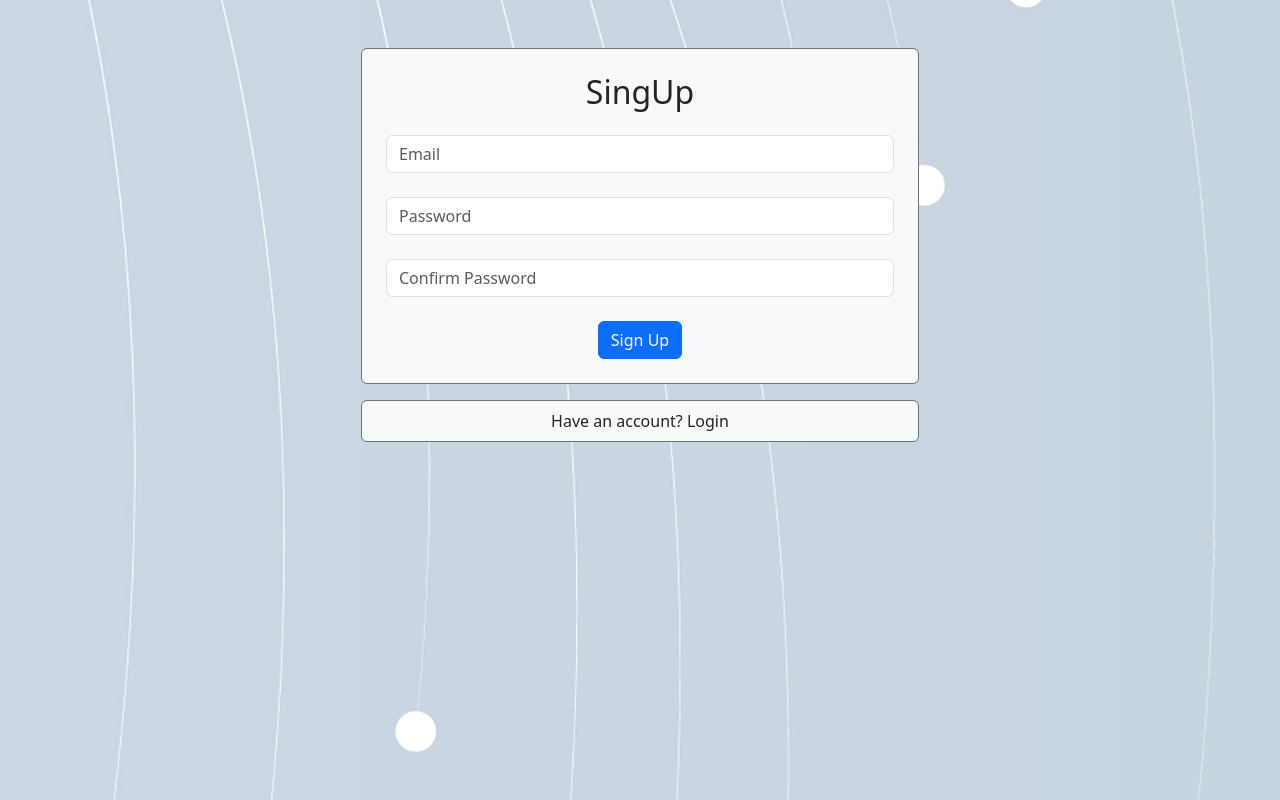
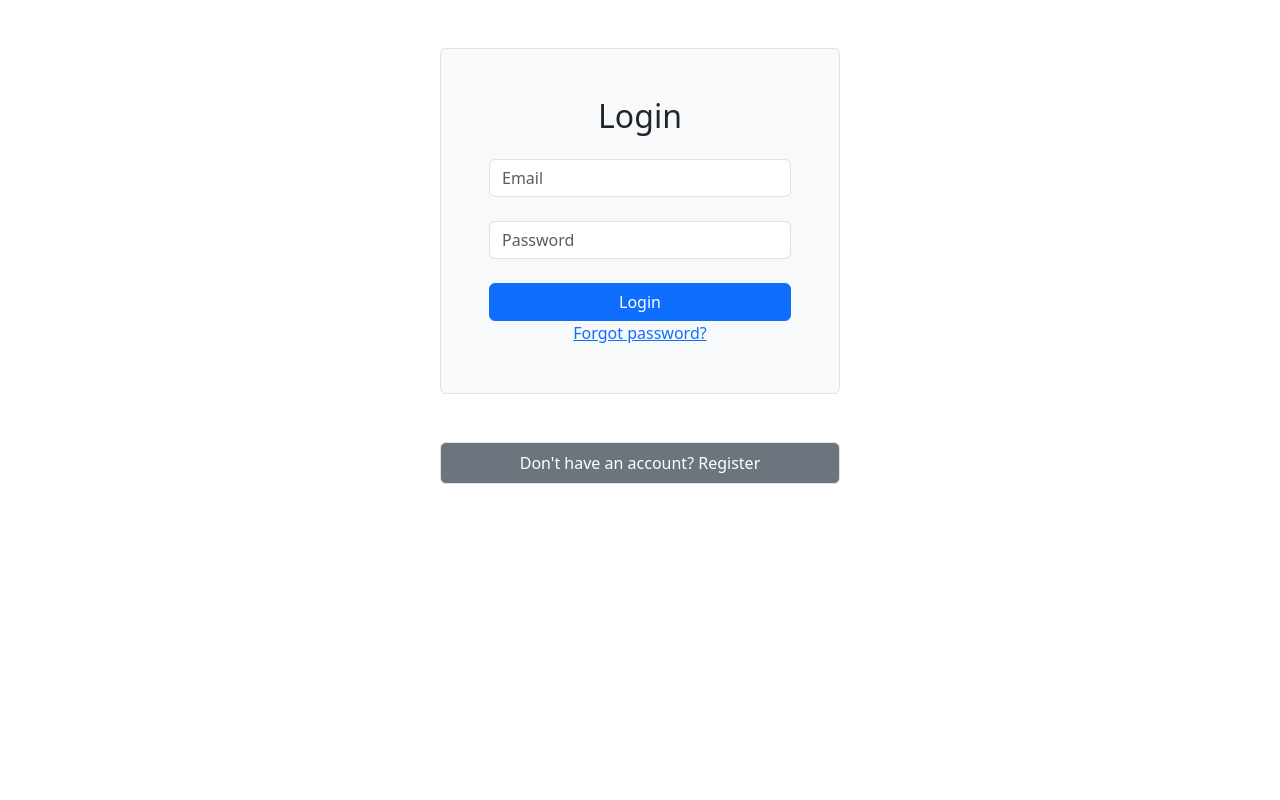
Before and after one commit to HarshaMacherla/Expense-Tracker, a React (Create React App) app: page /login in a window 1280 px wide. Built offline with nearby package versions, Linux system fonts and the light colour scheme.

Commit message:
Added login page with Firebase Authentication

```diff
--- a/src/App.css
+++ b/src/App.css
@@ -1,3 +1,3 @@
 body {
-    background-image: url("./assets/webpage-background.jpg");
+  background-color: rgb(208, 208, 209);
 }
--- a/src/App.js
+++ b/src/App.js
@@ -1,11 +1,50 @@
 import React from "react";
 import "./App.css";
-import UserRegistration from "./components/Registration/UserRegistration";
+import SignUpPage from "./components/UserAuthentication/SignUpPage";
+import LoginPage from "./components/UserAuthentication/LoginPage";
+import { Route, Switch, Redirect } from "react-router-dom";
+import Home from "./pages/Home";
 
 const App = () => {
+  const [isLoggedIn, setIsLoggedIn] = React.useState(
+    !!localStorage.getItem("token")
+  );
+
+  const [isLogin, setIsLogin] = React.useState(true);
+
   return (
     <>
-      <UserRegistration />
+      <Switch>
+        <Route path="/" exact>
+          {isLoggedIn && <Home />}
+          {!isLoggedIn && <Redirect to="/login" />}
+        </Route>
+        <Route path="/" exact>
+          {isLoggedIn && <Home />}
+          {!isLoggedIn && <Redirect to="/login" />}
+        </Route>
+        {isLogin ? (
+          <Route path="/login">
+            {isLoggedIn && <Redirect to="/" />}
+            {!isLoggedIn && (
+              <LoginPage
+                setIsLogin={setIsLogin}
+                setIsLoggedIn={setIsLoggedIn}
+              />
+            )}
+          </Route>
+        ) : (
+          <Route path="/signup">
+            {isLoggedIn && <Redirect to="/" />}
+            {!isLoggedIn && (
+              <SignUpPage
+                setIsLogin={setIsLogin}
+                setIsLoggedIn={setIsLoggedIn}
+              />
+            )}
+          </Route>
+        )}
+      </Switch>
     </>
   );
 };
--- a/src/components/Registration/UserRegistration.js
+++ /dev/null
@@ -1,96 +0,0 @@
-import React from "react";
-import { Button, Container, Form } from "react-bootstrap";
-
-const UserRegistration = () => {
-  const emailRef = React.useRef();
-  const passwordRef = React.useRef();
-  const confirmPasswordRef = React.useRef();
-
-  const handleSubmit = async (event) => {
-    event.preventDefault();
-
-    const email = emailRef.current.value;
-    const password = passwordRef.current.value;
-    const confirmPassword = confirmPasswordRef.current.value;
-
-    if (password !== confirmPassword) {
-      alert("Passwords mistmatch!");
-      return;
-    }
-
-    try {
-      const response = await fetch(
-        "https://identitytoolkit.googleapis.com/v1/accounts:signUp?key=AIzaSyAvBSC-wnMSr4LTyhMGqXtQdczeBxPzacw",
-        {
-          method: "POST",
-          body: JSON.stringify({
-            email,
-            password,
-            returnSecureToken: true,
-          }),
-          headers: {
-            "Content-Type": "application/json",
-          },
-        }
-      );
-
-      if (!response.ok) {
-        const errorResponse = await response.json();
-        throw new Error(errorResponse.error.message);
-      }
-
-      console.log("Signed Up successfully!");
-    } catch (error) {
-      alert(error.message);
-    }
-
-    emailRef.current.value = "";
-    passwordRef.current.value = "";
-    confirmPasswordRef.current.value = "";
-  };
-
-  return (
-    <>
-      <Container className="mt-5">
-        {" "}
-        <Form
-          onSubmit={handleSubmit}
-          className="bg-light my-3 mx-auto p-4 border rounded border-1 border-secondary"
-          style={{ width: "50%" }}
-        >
-          <h2 className="text-center mb-4">SingUp</h2>
-
-          <Form.Control type="email" placeholder="Email" ref={emailRef} />
-          <br />
-
-          <Form.Control
-            type="password"
-            placeholder="Password"
-            ref={passwordRef}
-          />
-          <br />
-
-          <Form.Control
-            type="password"
-            placeholder="Confirm Password"
-            ref={confirmPasswordRef}
-          />
-
-          <Container className="text-center">
-            <Button className="mt-4 btn-block" type="submit">
-              Sign Up
-            </Button>
-          </Container>
-        </Form>
-        <p
-          className="bg-light mx-auto p-2 border rounded border-1 border-secondary text-center "
-          style={{ width: "50%" }}
-        >
-          Have an account? Login
-        </p>
-      </Container>
-    </>
-  );
-};
-
-export default UserRegistration;
--- /dev/null
+++ b/src/components/UserAuthentication/LoginPage.js
@@ -0,0 +1,89 @@
+import React from "react";
+import { Button, Form } from "react-bootstrap";
+
+const LoginPage = ({ setIsLogin, setIsLoggedIn }) => {
+  const emailRef = React.useRef();
+  const passwordRef = React.useRef();
+
+  const handleSubmit = async (event) => {
+    event.preventDefault();
+
+    const email = emailRef.current.value;
+    const password = passwordRef.current.value;
+
+    try {
+      const response = await fetch(
+        "https://identitytoolkit.googleapis.com/v1/accounts:signInWithPassword?key=AIzaSyAvBSC-wnMSr4LTyhMGqXtQdczeBxPzacw",
+        {
+          method: "POST",
+          body: JSON.stringify({
+            email,
+            password,
+            returnSecureToken: true,
+          }),
+          headers: {
+            "Content-Type": "application/json",
+          },
+        }
+      );
+
+      if (!response.ok) {
+        const errorResponse = await response.json();
+        throw new Error(errorResponse.error.message);
+      }
+
+      const data = await response.json();
+      const token = data.idToken;
+      localStorage.setItem("token", token);
+      console.log("Login Successful");
+      setIsLoggedIn(true);
+    } catch (error) {
+      alert(error.message);
+    }
+  };
+
+  return (
+    <>
+      <Form
+        onSubmit={handleSubmit}
+        className="mx-auto my-5 p-5 bg-light border rounded"
+        style={{ width: "400px" }}
+      >
+        <h2 className="text-center mb-4">Login</h2>
+
+        <Form.Control type="email" placeholder="Email" ref={emailRef} />
+        <br />
+
+        <Form.Control
+          type="password"
+          placeholder="Password"
+          ref={passwordRef}
+        />
+        <br />
+
+        <div className="d-grid gap-2">
+          <button className="btn btn-primary" type="submit">
+            Login
+          </button>
+        </div>
+
+        <div className="text-center">
+          <a href="/">Forgot password?</a>
+        </div>
+      </Form>
+
+      <div className="text-center">
+        <Button
+          variant="secondary"
+          className="mx-auto text-center border rounded p-2 d-block"
+          style={{ width: "400px" }}
+          onClick={() => setIsLogin(false)}
+        >
+          Don't have an account? Register
+        </Button>
+      </div>
+    </>
+  );
+};
+
+export default LoginPage;
--- /dev/null
+++ b/src/components/UserAuthentication/SignUpPage.js
@@ -0,0 +1,104 @@
+import React from "react";
+import { Button, Form } from "react-bootstrap";
+
+const SignUpPage = ({ setIsLogin, setIsLoggedIn }) => {
+  const emailRef = React.useRef();
+  const passwordRef = React.useRef();
+  const confirmPasswordRef = React.useRef();
+
+  const handleSubmit = async (event) => {
+    event.preventDefault();
+
+    const email = emailRef.current.value;
+    const password = passwordRef.current.value;
+    const confirmPassword = confirmPasswordRef.current.value;
+
+    if (password.trim().length !== confirmPassword.trim().length) {
+      alert("Passwords mismatch!");
+      return;
+    }
+
+    if (password.trim().length === 0 || confirmPassword.trim().length === 0) {
+      alert("Password cannot be empty");
+      return;
+    }
+
+    try {
+      const response = await fetch(
+        "https://identitytoolkit.googleapis.com/v1/accounts:signUp?key=AIzaSyAvBSC-wnMSr4LTyhMGqXtQdczeBxPzacw",
+        {
+          method: "POST",
+          body: JSON.stringify({
+            email,
+            password,
+            returnSecureToken: true,
+          }),
+          headers: {
+            "Content-Type": "application/json",
+          },
+        }
+      );
+
+      if (!response.ok) {
+        const errorResponse = await response.json();
+        throw new Error(errorResponse.error.message);
+      }
+      const data = await response.json();
+      localStorage.setItem("token", data.idToken);
+      console.log("SingedUp Successfully");
+      setIsLoggedIn(true);
+    } catch (error) {
+      alert(error.message);
+    }
+  };
+
+  return (
+    <>
+      <Form
+        onSubmit={handleSubmit}
+        className="mx-auto my-5 p-5 bg-light border rounded"
+        style={{ width: "400px" }}
+      >
+        <h2 className="text-center mb-4">SignUp</h2>
+
+        <Form.Control type="email" placeholder="Email" ref={emailRef} />
+        <br />
+
+        <Form.Control
+          type="password"
+          placeholder="Password"
+          ref={passwordRef}
+        />
+        <br />
+
+        <Form.Control
+          type="password"
+          placeholder="Confirm Password"
+          ref={confirmPasswordRef}
+        />
+        <br />
+
+        <div className="d-grid gap-2">
+          <button className="btn btn-primary" type="submit">
+            Sign up
+          </button>
+        </div>
+      </Form>
+
+      <div className="text-center">
+        <Button
+          variant="secondary"
+          className="mx-auto text-center border rounded p-2 d-block"
+          style={{ width: "400px" }}
+          onClick={() => {
+            setIsLogin(true);
+          }}
+        >
+          Have an account? Login
+        </Button>
+      </div>
+    </>
+  );
+};
+
+export default SignUpPage;
--- a/src/index.js
+++ b/src/index.js
@@ -2,10 +2,15 @@ import React from "react";
 import ReactDOM from "react-dom/client";
 import App from "./App";
 import reportWebVitals from "./reportWebVitals";
+import { BrowserRouter } from "react-router-dom/cjs/react-router-dom.min";
 import "bootstrap/dist/css/bootstrap.css";
 
 const root = ReactDOM.createRoot(document.getElementById("root"));
-root.render(<App />);
+root.render(
+  <BrowserRouter>
+    <App />
+  </BrowserRouter>
+);
 
 // If you want to start measuring performance in your app, pass a function
 // to log results (for example: reportWebVitals(console.log))
--- /dev/null
+++ b/src/pages/Home.js
@@ -0,0 +1,7 @@
+import React from "react";
+
+const Home = () => {
+  return <h1>Welcome to Expense Tracker</h1>;
+};
+
+export default Home;
```
Also changed, not shown: src/assets/webpage-background.jpg (deleted).
